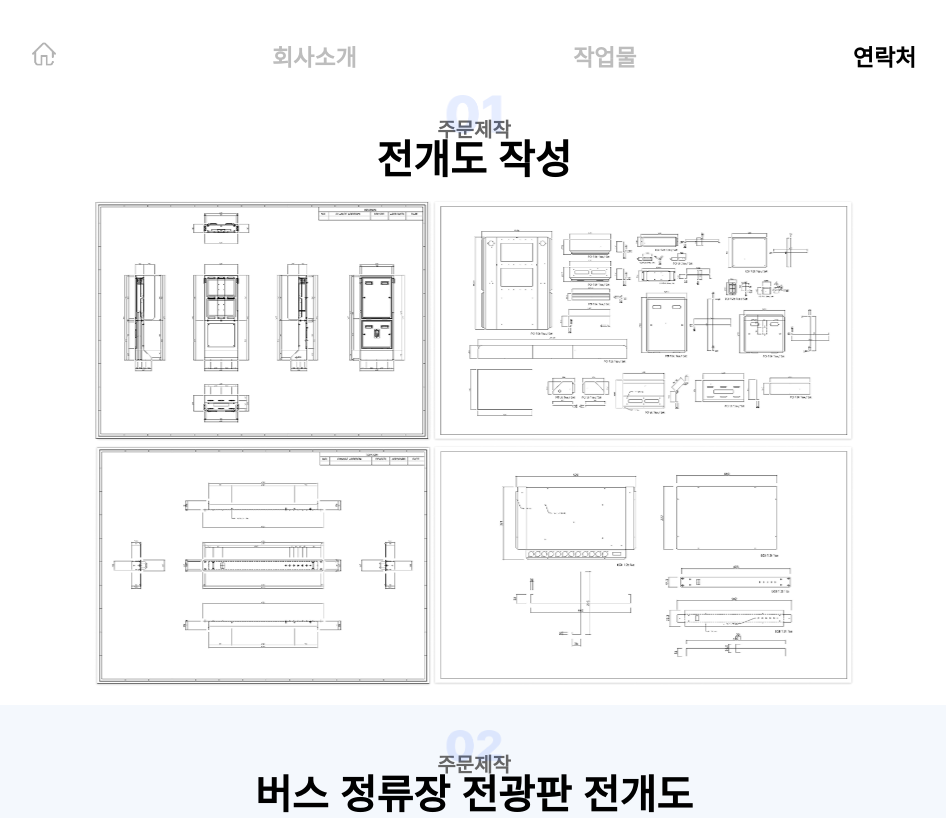
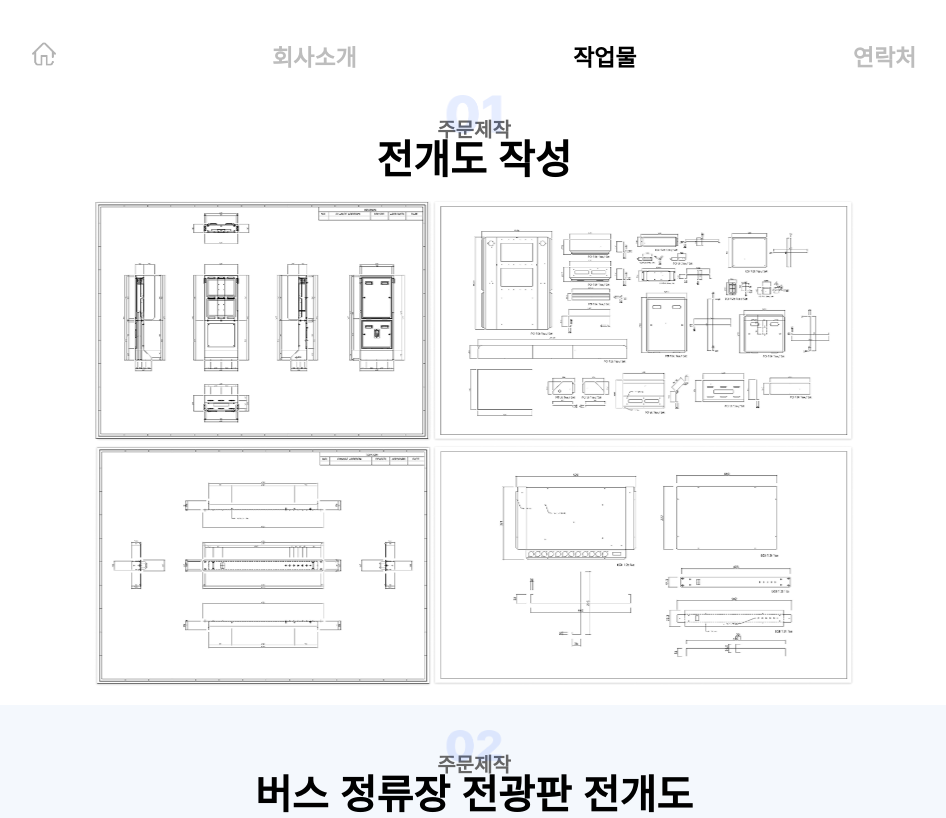
Before and after one commit to horang90-ux/horang90-ux.github.io, a plain HTML site: page custom.html in a window 1280 px wide. Shown: the top 818 px of the page, without its empty margins (166-1112 px from the left). Drawn offline with nearby package versions, Linux system fonts and the light colour scheme; a web font is replaced by a local one.

Commit message:
20251227

```diff
--- a/custom.html
+++ b/custom.html
@@ -21,8 +21,8 @@
                 <ul class="dp-f jc-sa ali-fe">
                     <li><a class="home_btn inactive bg-s-c dp-ib w-1-5rem h-1-5rem" href="index.html"></a></li>
                     <li><a class="inactive" href="about.html">회사소개</a></li>
-                    <li><a class="inactive" href="project.html">작업물</a></li>
-                    <li><a href="contact.html">연락처</a></li>
+                    <li><a href="project.html">작업물</a></li>
+                    <li><a class="inactive" href="contact.html">연락처</a></li>
                 </ul>
             </nav>
         </header>
```
Also changed, not shown: product.html (+2 -2 lines), sculpture.html (+2 -2 lines), studio.html (+2 -2 lines).
